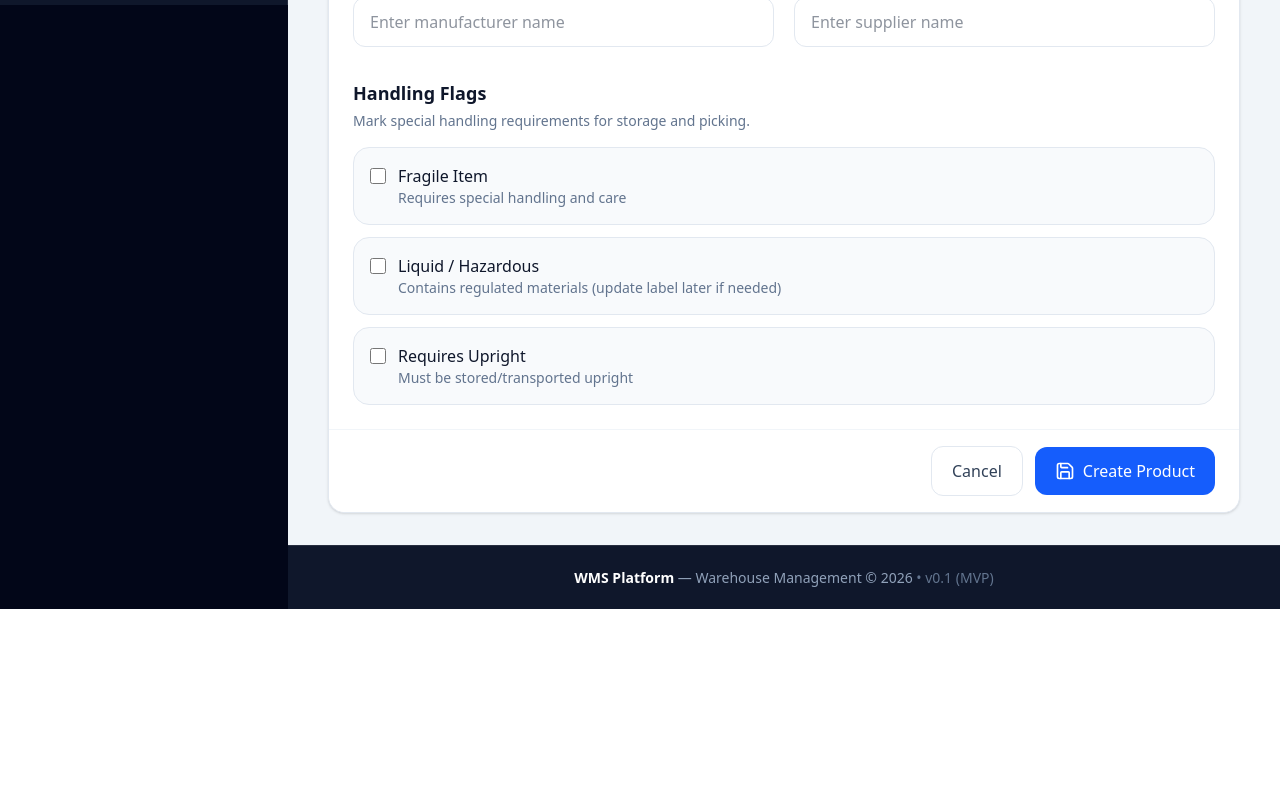
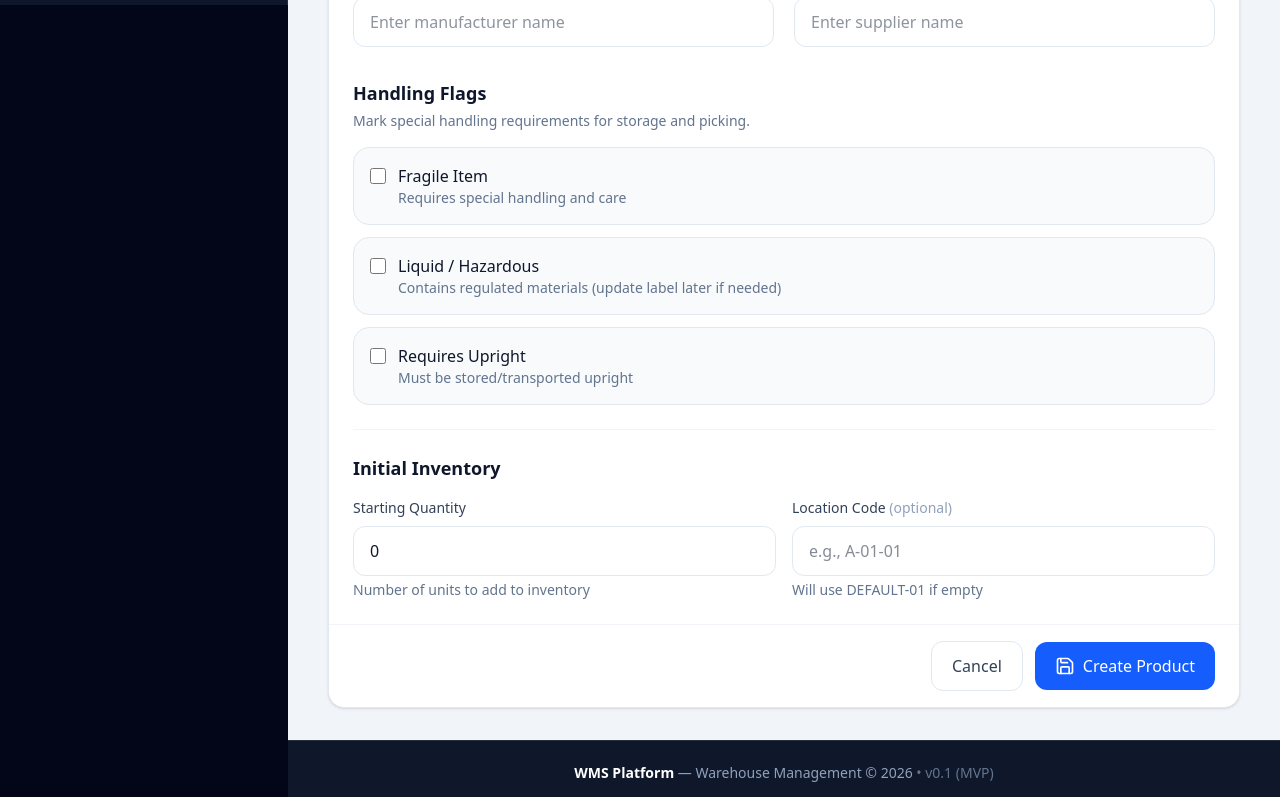
Before and after one commit to AI-Pallet-Piler/Front-end-Web, a React (Vite) app: page /products/add in a window 1280 px wide. Shown: the part 795-1592 px from the top of the page. Before the commit the page ends 1404 px from the top, so only its background shows below. Built offline with nearby package versions, Linux system fonts and the light colour scheme.

Commit message:
added field for initial location and amount

```diff
--- a/src/pages/AddProduct.tsx
+++ b/src/pages/AddProduct.tsx
@@ -23,6 +23,10 @@ type ProductForm = {
   is_fragile: boolean;
   is_liquid: boolean; // you can label as hazardous if needed later
   requires_upright: boolean;
+
+  // Inventory fields
+  initial_quantity: string;
+  location_code: string;
 };
 
 const CATEGORY_OPTIONS = [
@@ -54,6 +58,9 @@ export default function AddProduct() {
     is_fragile: false,
     is_liquid: false,
     requires_upright: false,
+
+    initial_quantity: "0",
+    location_code: "",
   });
 
   const dimensionsPreview = useMemo(() => {
@@ -116,6 +123,9 @@ export default function AddProduct() {
         max_stack_layers: 10,
         pick_frequency: 0,
         popularity_score: 0,
+
+        initial_quantity: Number(form.initial_quantity || 0),
+        location_code: form.location_code.trim() || null,
       };
 
       const res = await fetch(`${API_BASE_URL}/v1/products`, {
@@ -364,6 +374,46 @@ export default function AddProduct() {
                 </label>
               </div>
             </div>
+
+            {/* Initial Inventory Section */}
+            <div className="border-t border-slate-100 pt-6">
+              <h3 className="text-lg font-semibold text-slate-900 mb-4">Initial Inventory</h3>
+              <div className="grid grid-cols-1 md:grid-cols-2 gap-4">
+                <div>
+                  <label className="block text-sm font-medium text-slate-700 mb-2">
+                    Starting Quantity
+                  </label>
+                  <input
+                    type="number"
+                    name="initial_quantity"
+                    value={form.initial_quantity}
+                    onChange={handleNumberChange}
+                    min="0"
+                    step="1"
+                    className="block w-full rounded-xl border border-slate-200 px-4 py-3 text-slate-900 focus:border-blue-500 focus:ring-2 focus:ring-blue-100 outline-none"
+                    placeholder="0"
+                  />
+                  <p className="mt-1 text-sm text-slate-500">Number of units to add to inventory</p>
+                </div>
+
+                <div>
+                  <label className="block text-sm font-medium text-slate-700 mb-2">
+                    Location Code <span className="text-slate-400">(optional)</span>
+                  </label>
+                  <input
+                    type="text"
+                    name="location_code"
+                    value={form.location_code}
+                    onChange={handleChange}
+                    className="block w-full rounded-xl border border-slate-200 px-4 py-3 text-slate-900 focus:border-blue-500 focus:ring-2 focus:ring-blue-100 outline-none"
+                    placeholder="e.g., A-01-01"
+                  />
+                  <p className="mt-1 text-sm text-slate-500">
+                    {form.location_code ? "Custom location" : "Will use DEFAULT-01 if empty"}
+                  </p>
+                </div>
+              </div>
+            </div>
           </div>
 
           {/* Bottom action bar */}
```
